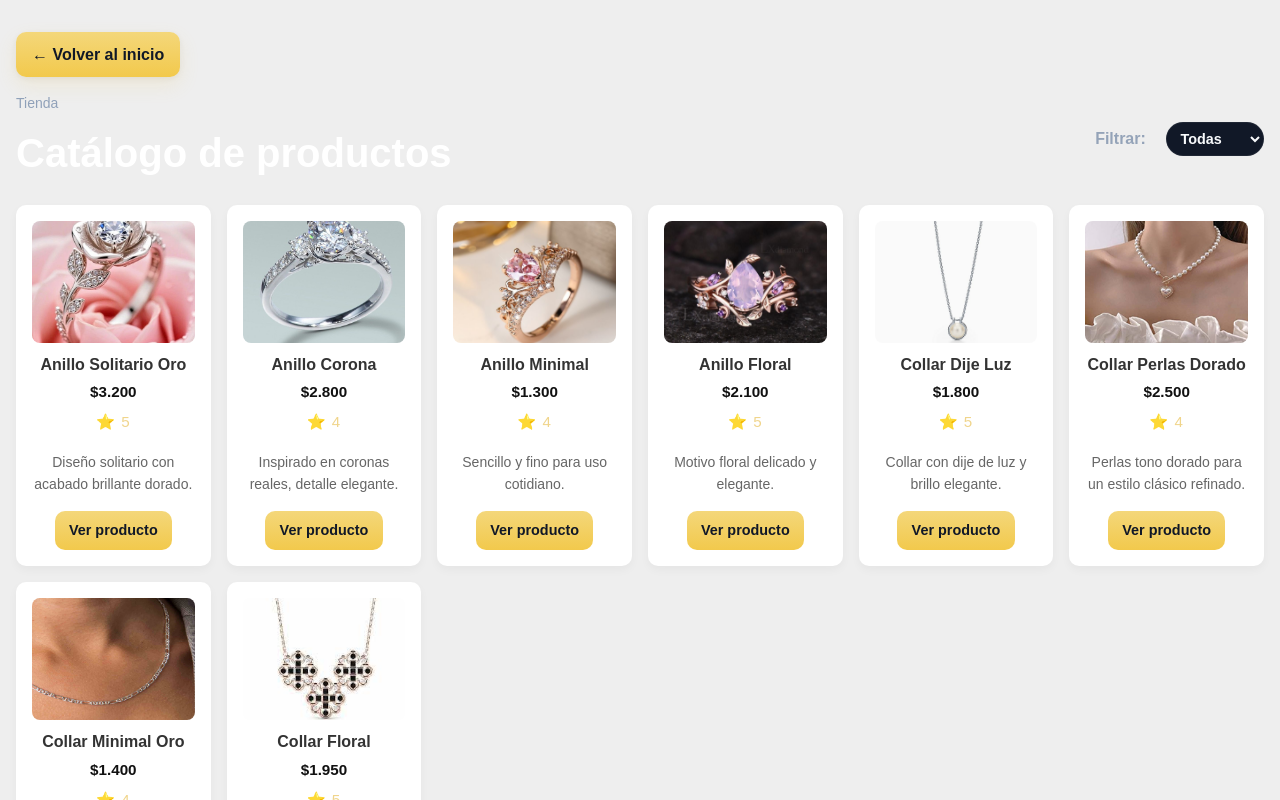
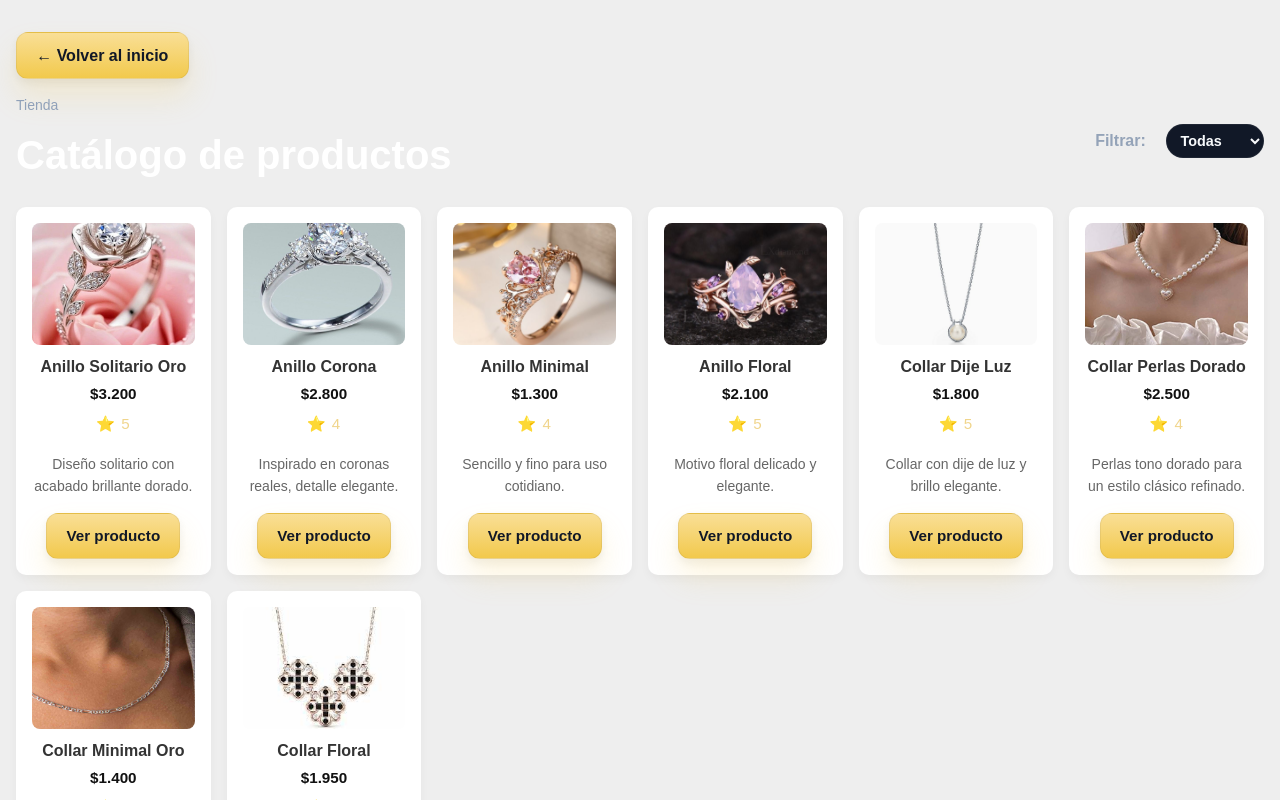
Before and after one commit to SpeedChela/Lumina, a Next.js app: page /productos in a window 1280 px wide. Shown: the top 800 px of the page. Built offline with nearby package versions, Linux system fonts and the light colour scheme.

Commit message:
Se agrego botones de regresar a lcada catalogo

```diff
--- a/app/productos/anillos/anillos.module.css
+++ b/app/productos/anillos/anillos.module.css
@@ -107,3 +107,19 @@
     font-size: 1.08rem;
   }
 }
+.backBtn {
+  display: inline-block;
+  padding: .6rem 1.2rem;
+  border-radius: 12px;
+  background: linear-gradient(180deg, #f9df96 0%, #f2c94c 100%);
+  color: #111827;
+  font-weight: 700;
+  text-decoration: none;
+  border: 1px solid rgba(0,0,0,0.06);
+  box-shadow: 0 18px 30px rgba(242, 201, 76, 0.18), 0 4px 8px rgba(0,0,0,0.06);
+}
+
+.backBtn:hover {
+  transform: translateY(-2px);
+  box-shadow: 0 22px 40px rgba(242, 201, 76, 0.22), 0 6px 12px rgba(0,0,0,0.08);
+}
--- a/app/productos/anillos/page.tsx
+++ b/app/productos/anillos/page.tsx
@@ -5,6 +5,9 @@ import styles from "./anillos.module.css";
 export default function AnillosListadoPage() {
   return (
     <main className="container section">
+      <div style={{ marginBottom: 12 }}>
+        <Link href="/" className={styles.backBtn}>&larr; Volver al inicio</Link>
+      </div>
       <h1 className={styles.listHeading}>Anillos Lumina</h1>
       <div className={styles.cardsGrid}>
         {anillosData.map(a => (
--- a/app/productos/collares/collares.module.css
+++ b/app/productos/collares/collares.module.css
@@ -93,18 +93,19 @@
 
 .backBtn {
   display: inline-block;
-  padding: .6rem 1rem;
-  border-radius: 10px;
-  background: linear-gradient(180deg, #f4d77a 0%, #f2c94c 100%);
-  color: #111;
+  padding: .6rem 1.2rem;
+  border-radius: 12px;
+  background: linear-gradient(180deg, #f9df96 0%, #f2c94c 100%);
+  color: #111827;
   font-weight: 700;
   text-decoration: none;
-  box-shadow: 0 8px 20px rgba(242, 201, 76, 0.14), 0 2px 6px rgba(0,0,0,0.06);
+  border: 1px solid rgba(0,0,0,0.06);
+  box-shadow: 0 18px 30px rgba(242, 201, 76, 0.18), 0 4px 8px rgba(0,0,0,0.06);
 }
 
 .backBtn:hover {
   transform: translateY(-2px);
-  box-shadow: 0 10px 24px rgba(242, 201, 76, 0.18), 0 4px 10px rgba(0,0,0,0.08);
+  box-shadow: 0 22px 40px rgba(242, 201, 76, 0.22), 0 6px 12px rgba(0,0,0,0.08);
 }
 @media (min-width: 1100px) {
   .productCard {
--- a/app/productos/collares/page.tsx
+++ b/app/productos/collares/page.tsx
@@ -1,13 +1,13 @@
 import Link from "next/link";
 import { collaresData } from "@/data/collares";
 import styles from "./collares.module.css";
-import BackButtonClient from "./BackButtonClient";
+// Usar enlace directo a la página principal en lugar del botón dependiente del referrer
 
 export default function CollaresListadoPage() {
   return (
     <main className="container section">
       <div style={{ marginBottom: 12 }}>
-        <BackButtonClient />
+        <Link href="/" className={styles.backBtn}>&larr; Volver al inicio</Link>
       </div>
       <h1 className={styles.listHeading}>Collares Lumina</h1>
       <div className={styles.cardsGrid}>
--- a/app/productos/productos.module.css
+++ b/app/productos/productos.module.css
@@ -91,37 +91,39 @@
   display: inline-flex;
   align-items: center;
   gap: 0.4rem;
-  background: linear-gradient(180deg, #f4d77a 0%, #f2c94c 100%);
+  background: linear-gradient(180deg, #f9df96 0%, #f2c94c 100%);
   color: #111827; /* dark for contrast */
-  padding: 0.5rem 0.9rem;
-  border-radius: 10px;
+  padding: 0.6rem 1.2rem;
+  border-radius: 12px;
   font-weight: 700;
-  font-size: 0.9rem;
+  font-size: 0.95rem;
   text-decoration: none;
-  border: none;
+  border: 1px solid rgba(0,0,0,0.06);
   cursor: pointer;
-  transition: background 0.12s ease, transform 0.06s ease, box-shadow 0.12s ease;
+  transition: transform 0.12s ease, box-shadow 0.12s ease;
+  box-shadow: 0 18px 30px rgba(242, 201, 76, 0.18), 0 4px 8px rgba(0,0,0,0.06);
 }
 
 .productButton:hover {
-  transform: translateY(-1px);
-  box-shadow: 0 8px 20px rgba(242, 201, 76, 0.14), 0 2px 6px rgba(0,0,0,0.06);
+  transform: translateY(-2px);
+  box-shadow: 0 22px 40px rgba(242, 201, 76, 0.22), 0 6px 12px rgba(0,0,0,0.08);
 }
 
 .backBtn {
   display: inline-block;
-  padding: .6rem 1rem;
-  border-radius: 10px;
-  background: linear-gradient(180deg, #f4d77a 0%, #f2c94c 100%);
+  padding: .6rem 1.2rem;
+  border-radius: 12px;
+  background: linear-gradient(180deg, #f9df96 0%, #f2c94c 100%);
   color: #111827;
   font-weight: 700;
   text-decoration: none;
-  box-shadow: 0 8px 20px rgba(242, 201, 76, 0.14), 0 2px 6px rgba(0,0,0,0.06);
+  border: 1px solid rgba(0,0,0,0.06);
+  box-shadow: 0 18px 30px rgba(242, 201, 76, 0.18), 0 4px 8px rgba(0,0,0,0.06);
 }
 
 .backBtn:hover {
   transform: translateY(-2px);
-  box-shadow: 0 10px 24px rgba(242, 201, 76, 0.18), 0 4px 10px rgba(0,0,0,0.08);
+  box-shadow: 0 22px 40px rgba(242, 201, 76, 0.22), 0 6px 12px rgba(0,0,0,0.08);
 }
 
 .productLink {
--- a/app/productos/pulseras/page.tsx
+++ b/app/productos/pulseras/page.tsx
@@ -40,6 +40,9 @@ const pulserasData: Pulsera[] = [
 export default function PulserasListadoPage() {
   return (
     <main className="container section">
+      <div style={{ marginBottom: 12 }}>
+        <Link href="/" className={styles.backBtn}>&larr; Volver al inicio</Link>
+      </div>
       <h1 className={styles.listHeading}>Pulseras Lumina</h1>
       <div className={styles.cardsGrid}>
         {pulserasData.map((p) => (
--- a/app/productos/pulseras/pulseras.module.css
+++ b/app/productos/pulseras/pulseras.module.css
@@ -93,6 +93,22 @@
 .detailBtn:hover {
   background: #ddd;
 }
+.backBtn {
+  display: inline-block;
+  padding: .6rem 1.2rem;
+  border-radius: 12px;
+  background: linear-gradient(180deg, #f9df96 0%, #f2c94c 100%);
+  color: #111827;
+  font-weight: 700;
+  text-decoration: none;
+  border: 1px solid rgba(0,0,0,0.06);
+  box-shadow: 0 18px 30px rgba(242, 201, 76, 0.18), 0 4px 8px rgba(0,0,0,0.06);
+}
+
+.backBtn:hover {
+  transform: translateY(-2px);
+  box-shadow: 0 22px 40px rgba(242, 201, 76, 0.22), 0 6px 12px rgba(0,0,0,0.08);
+}
 .buyBtn {
   background: #111;
   color: #fff;
```
